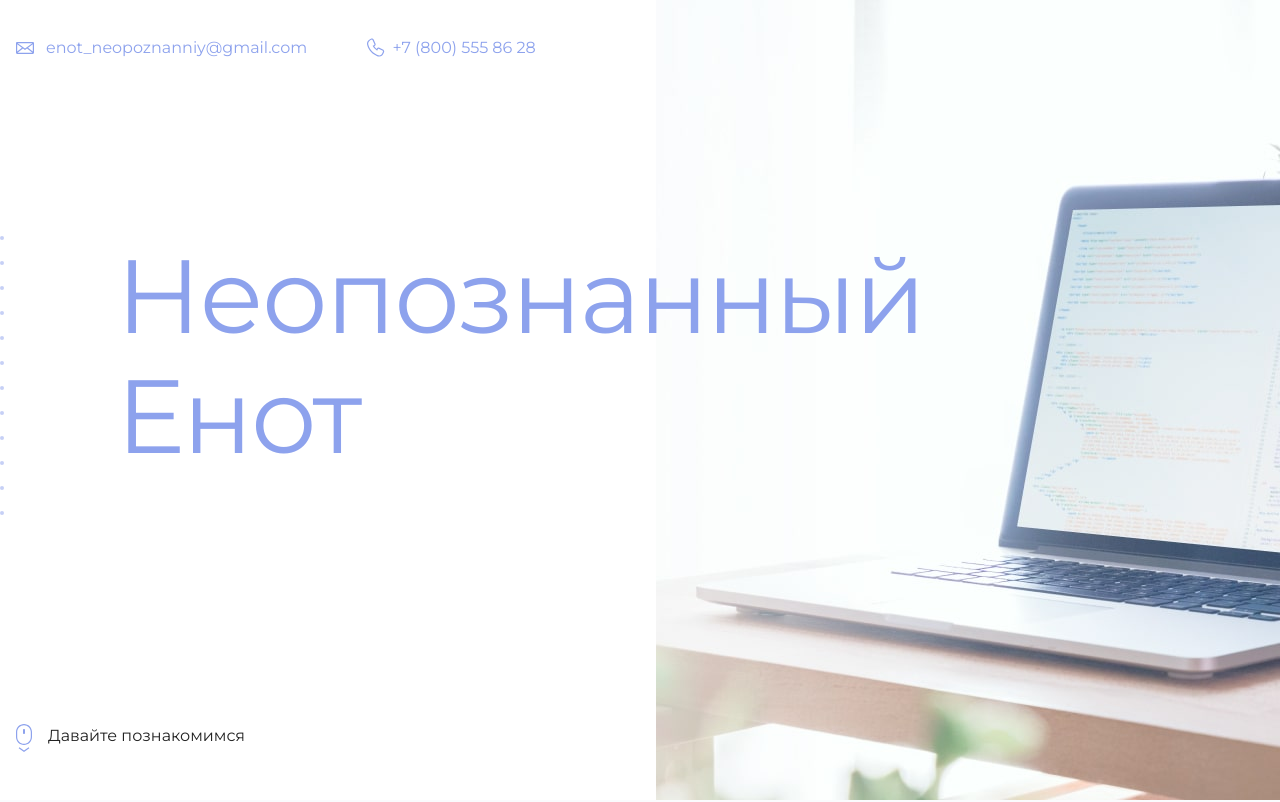
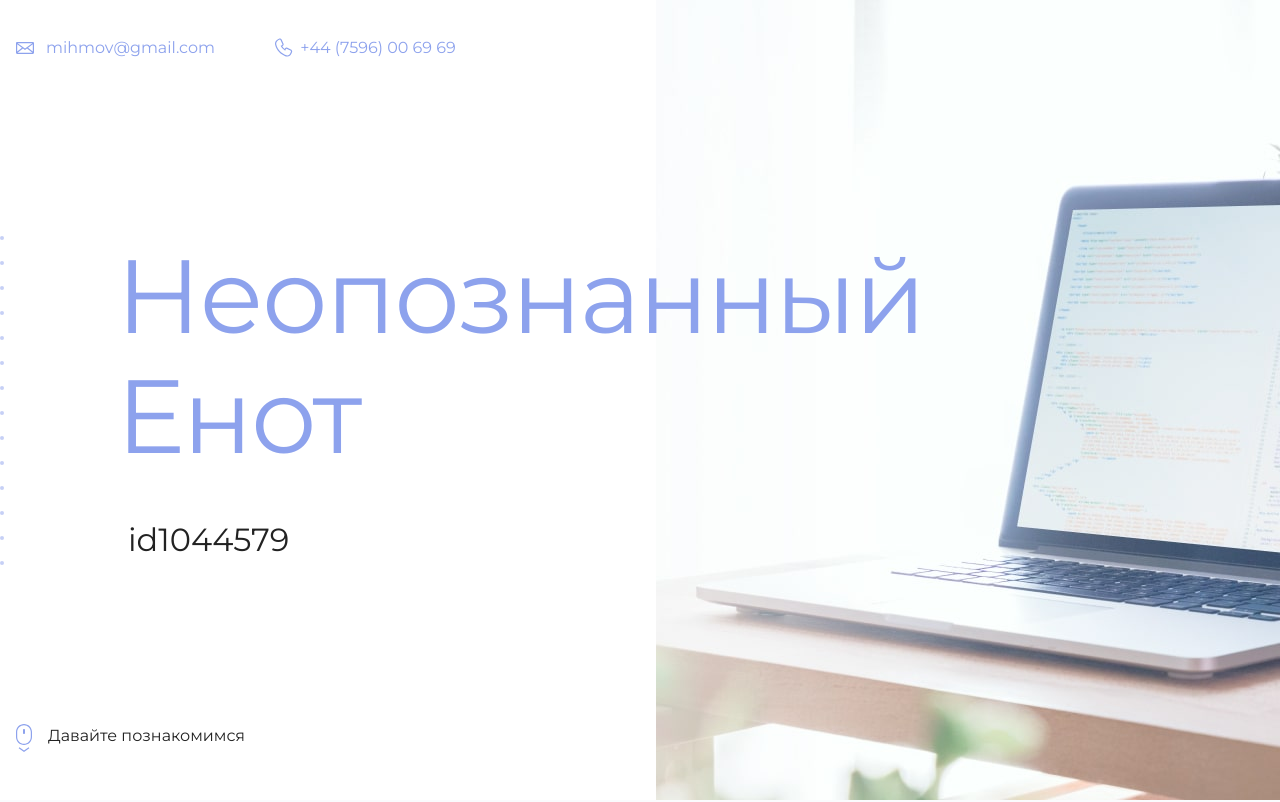
Before and after one commit to mihmo/pages-example, a plain HTML site: page index.html in a window 1280 px wide. Shown: the top 802 px of the page. Drawn offline with Linux system fonts and the light colour scheme.

Commit message:
Id and Contacts added

```diff
--- a/index.html
+++ b/index.html
@@ -10,8 +10,8 @@
   <body>
     <header class="page-header">
       <div class="container">
-        <a class="header-email" href="mailto:enot_neopoznanniy@gmail.com">enot_neopoznanniy@gmail.com</a>
-        <a class="header-phone" href="tel:+78005558628">+7 (800) 555 86 28</a>
+        <a class="header-email" href="mailto:mihmov@gmail.com">mihmov@gmail.com</a>
+        <a class="header-phone" href="tel:+447596006969">+44 (7596) 00 69 69</a>
       </div>
     </header>
 
@@ -19,7 +19,7 @@
       <section class="hero-image">
         <div class="container">
           <h1 class="heading">Неопознанный Енот</h1>
-          <p><!-- Тут ваш id на сайте Академии --></p>
+          <p>id1044579</p>
         </div>
       </section>
 
@@ -42,8 +42,8 @@
 
     <footer class="page-footer">
       <div class="container">
-        <a class="footer-email" href="mailto:enot_neopoznanniy@gmail.com">enot_neopoznanniy@gmail.com</a>
-        <a class="footer-phone" href="tel:+78005558628">+7 (800) 555 86 28
+        <a class="footer-email" href="mailto:mihmov@gmail.com">mihmov@gmail.com</a>
+        <a class="footer-phone" href="tel:+447596006969">+44 (7596) 00 69 69
         </a>
       </div>
     </footer>
```
